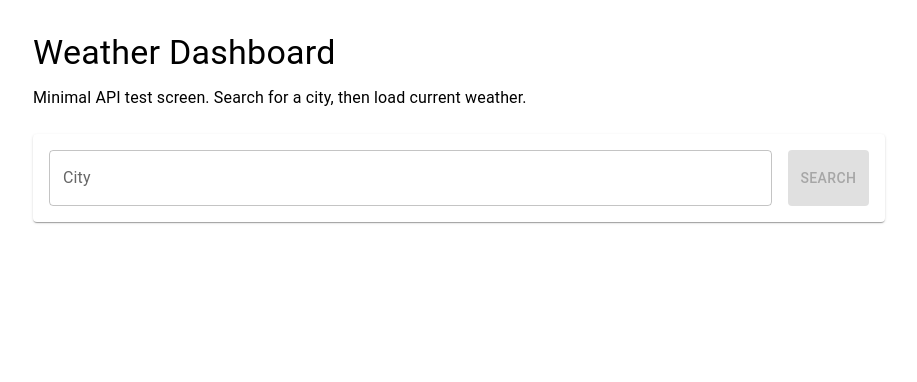
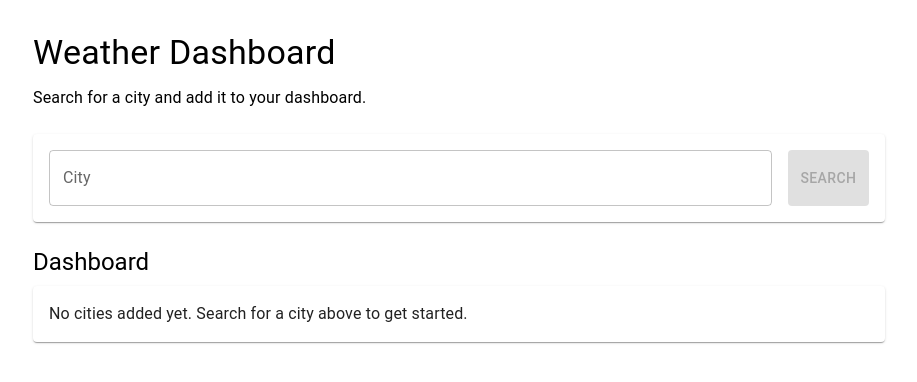
Before and after one commit to tomdud9907/Home-Group-task, a Next.js app: page / in a window 1280 px wide. Shown: the top 382 px of the page, without its empty margins (181-1098 px from the left). Built offline with nearby package versions, Linux system fonts and the light colour scheme.

Commit message:
Add cities to weather dashboard

```diff
--- a/src/app/page.js
+++ b/src/app/page.js
@@ -6,6 +6,7 @@ import {
   Box,
   CircularProgress,
   Container,
+  Paper,
   Stack,
   Typography
 } from "@mui/material";
@@ -16,14 +17,17 @@ import WeatherCard from "@/components/WeatherCard";
 export default function Home() {
   const [query, setQuery] = useState("");
   const [cities, setCities] = useState([]);
-  const [weather, setWeather] = useState(null);
+  const [dashboardWeather, setDashboardWeather] = useState([]);
   const [error, setError] = useState("");
   const [loading, setLoading] = useState(false);
+
+  function getCityId(city) {
+    return `${city.name}-${city.state}-${city.country}-${city.lat}-${city.lon}`;
+  }
 
   async function handleSearch(event) {
     event.preventDefault();
     setError("");
-    setWeather(null);
     setLoading(true);
 
     try {
@@ -47,9 +51,14 @@ export default function Home() {
     }
   }
 
-  async function handleLoadWeather(city) {
+  async function handleAddCity(city) {
     setError("");
-    setWeather(null);
+
+    if (dashboardWeather.some((item) => item.id === getCityId(city))) {
+      setError(`${city.name} is already on your dashboard.`);
+      return;
+    }
+
     setLoading(true);
 
     try {
@@ -64,7 +73,15 @@ export default function Home() {
         throw new Error(data.error || "Weather request failed");
       }
 
-      setWeather(data.weather);
+      setDashboardWeather((currentWeather) => [
+        ...currentWeather,
+        {
+          id: getCityId(city),
+          weather: data.weather
+        }
+      ]);
+      setCities([]);
+      setQuery("");
     } catch (weatherError) {
       setError(weatherError.message);
     } finally {
@@ -80,7 +97,7 @@ export default function Home() {
             Weather Dashboard
           </Typography>
           <Typography color="text.secondary">
-            Minimal API test screen. Search for a city, then load current weather.
+            Search for a city and add it to your dashboard.
           </Typography>
         </Box>
 
@@ -94,8 +111,26 @@ export default function Home() {
         {loading && <CircularProgress aria-label="Loading" />}
         {error && <Alert severity="error">{error}</Alert>}
 
-        <SearchResults cities={cities} onLoadWeather={handleLoadWeather} />
-        <WeatherCard weather={weather} />
+        <SearchResults cities={cities} onAddCity={handleAddCity} />
+
+        <Box>
+          <Typography variant="h5" component="h2" gutterBottom>
+            Dashboard
+          </Typography>
+          {dashboardWeather.length === 0 ? (
+            <Paper sx={{ p: 2 }}>
+              <Typography color="text.secondary">
+                No cities added yet. Search for a city above to get started.
+              </Typography>
+            </Paper>
+          ) : (
+            <Stack spacing={2}>
+              {dashboardWeather.map((item) => (
+                <WeatherCard key={item.id} weather={item.weather} />
+              ))}
+            </Stack>
+          )}
+        </Box>
       </Stack>
     </Container>
   );
--- a/src/components/SearchResults.jsx
+++ b/src/components/SearchResults.jsx
@@ -4,7 +4,7 @@ function formatCityName(city) {
   return `${city.name}${city.state ? `, ${city.state}` : ""}, ${city.country}`;
 }
 
-export default function SearchResults({ cities, onLoadWeather }) {
+export default function SearchResults({ cities, onAddCity }) {
   if (cities.length === 0) {
     return null;
   }
@@ -20,8 +20,8 @@ export default function SearchResults({ cities, onLoadWeather }) {
             key={`${city.name}-${city.state}-${city.country}-${city.lat}-${city.lon}`}
             disableGutters
             secondaryAction={
-              <Button size="small" onClick={() => onLoadWeather(city)}>
-                Load weather
+              <Button size="small" onClick={() => onAddCity(city)}>
+                Add
               </Button>
             }
           >
```
